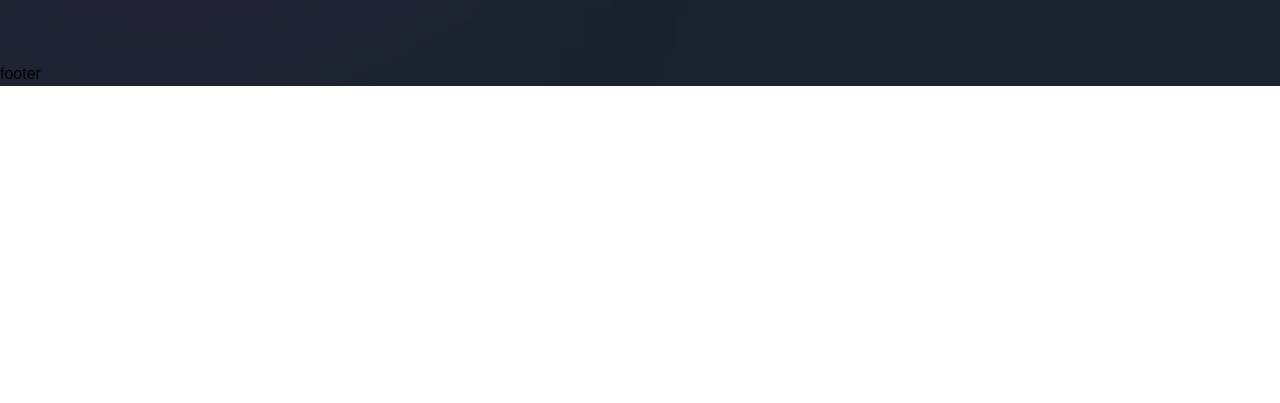
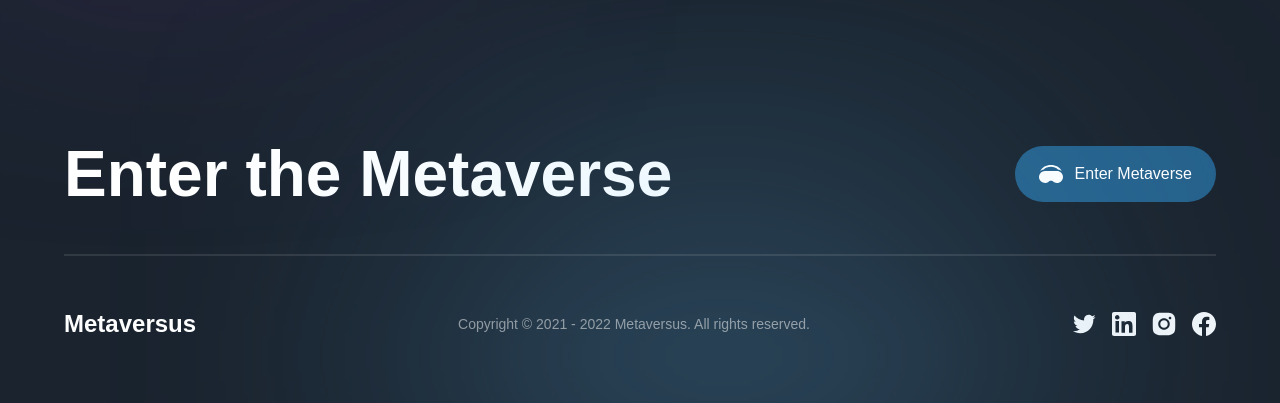
Before and after one commit to allentevyaw/Metaverse-Demo, a Next.js app: page / in a window 1280 px wide. Shown: the part 7005-7408 px from the top of the page. Before the commit the page ends 7091 px from the top, so only its background shows below. Built offline with nearby package versions, Linux system fonts and the light colour scheme; a web font is replaced by a local one.

Commit message:
footer ready

```diff
--- a/components/Footer.jsx
+++ b/components/Footer.jsx
@@ -1,9 +1,55 @@
 'use client';
 
+import {motion} from 'framer-motion'
+import { socials } from '../constants';
+import styles from '../styles';
+import { footerVariants } from '../utils/motion';
+
 const Footer = () => (
-  <footer>
-    footer
-  </footer>
+  <motion.footer
+  variants={footerVariants}
+  initial='hidden'
+  whileInView='show'
+  className={`${styles.paddings} py-8 relative`}>
+    <div className='footer-gradient'/>
+    <div className={`${styles.innerWidth} mx-auto
+    flex flex-col gap-8`}>
+      <div className='flex items-center justify-between
+      flex-wrap gap-5'>
+        <h4 className='font-bold md:text-[64px] text-[44px]
+        text-white'>Enter the Metaverse </h4>
+        <button type='button' className='flex items-center h-fit py-4
+        px-6 bg-[#25618b] rounded-[32px] gap-[12px]'>
+            <img
+              src='/headset.svg'
+              alt='headset'
+              className='w-[24px] h-[24px] object-contain'/>
+            <span className='font-norml text-[16px] text-white'>
+              Enter Metaverse
+            </span>
+        </button>
+      </div>
+
+      <div className='flex flex-col '>
+        <div className='mb-[50px] h-[2px] bg-white opacity-10'/>
+
+        <div className='flex items-center justify-between flex-wrap gap-4'>
+          <h4 className='font-extrabold text-[24px] text-white'>Metaversus</h4>
+          <p className='font-norml text-[14px] text-white opacity-50'>Copyright © 2021 - 2022 Metaversus. All rights reserved.</p>
+
+          <div className='flex gap-4'>
+            {socials.map((social) => (
+              <img
+                key={social.name}
+                src={social.url}
+                alt={social.name}
+                className='w-[24px] h-[24px] object-contain cursor-pointer'/>
+            ))}
+          </div>
+        </div>
+      </div>
+    </div>
+  </motion.footer>
 );
 
 export default Footer;
```
